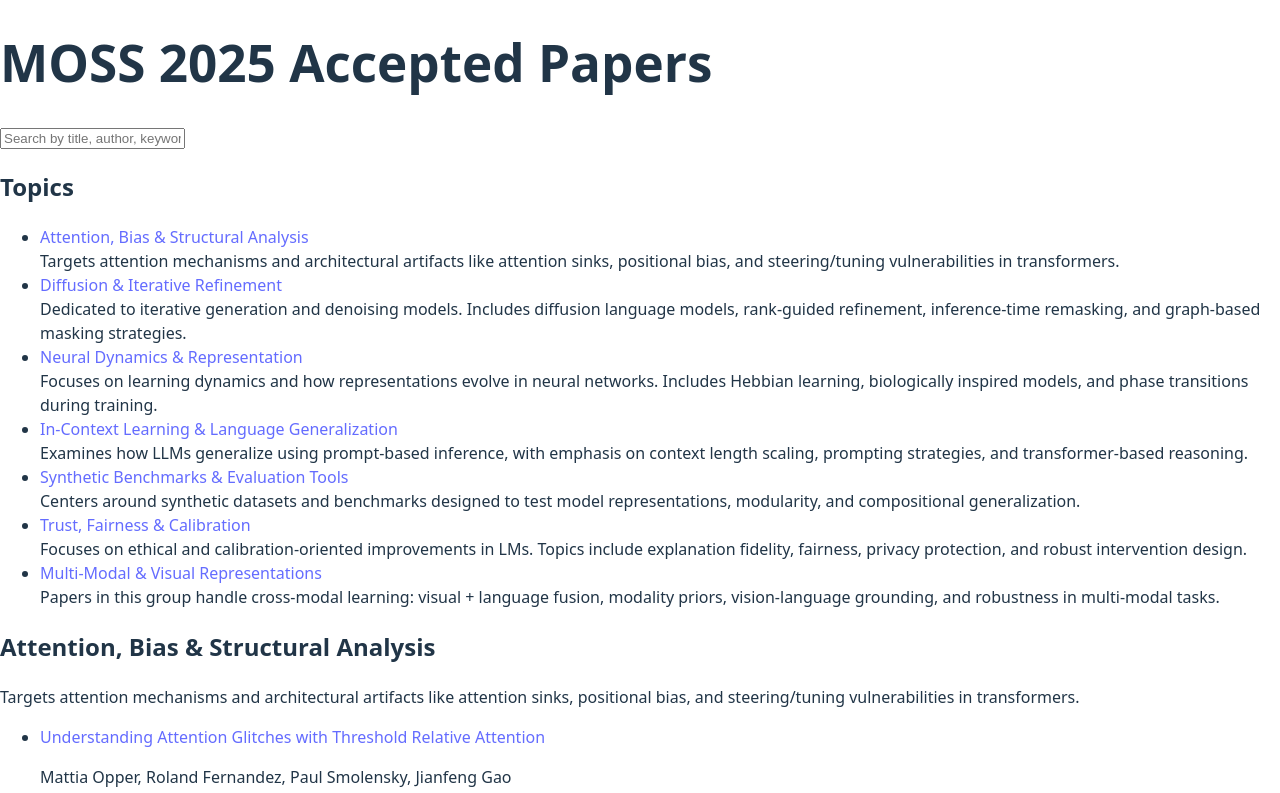
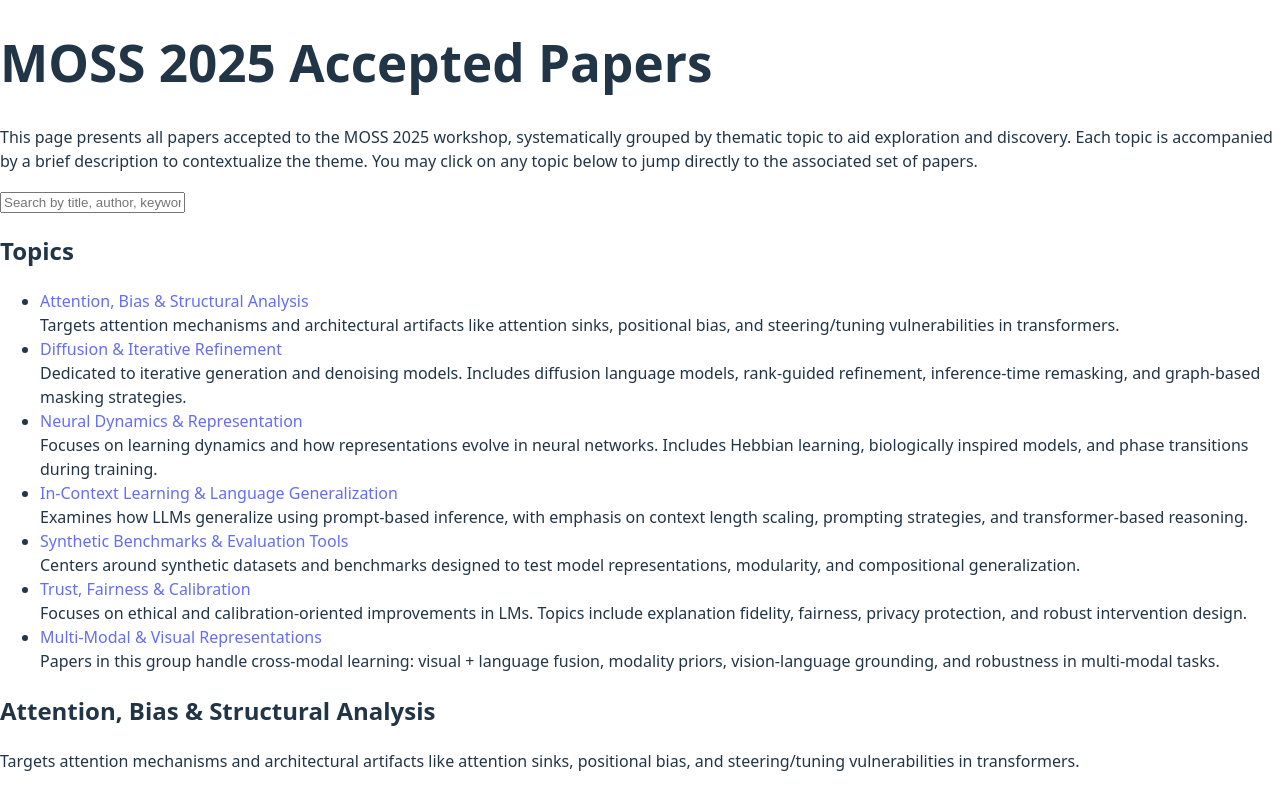
Before and after one commit to abhishekpanigrahi1996/MOSS_workshop, a React (Vite) app: page / in a window 1280 px wide. Shown: the top 793 px of the page. Built offline with nearby package versions, Linux system fonts and the light colour scheme.

Commit message:
Initial files

```diff
--- a/src/PaperBrowser.jsx
+++ b/src/PaperBrowser.jsx
@@ -1239,6 +1239,11 @@ export default function PaperBrowser() {
     return (
       <div className="p-6 max-w-5xl mx-auto w-full">
         <h1 className="text-2xl font-bold mb-4">MOSS 2025 Accepted Papers</h1>
+
+        <p className="text-sm text-gray-700 mb-6">
+        This page presents all papers accepted to the MOSS 2025 workshop, systematically grouped by thematic topic to aid exploration and discovery. Each topic is accompanied by a brief description to contextualize the theme. You may click on any topic below to jump directly to the associated set of papers.
+        </p>
+
         <Input
           placeholder="Search by title, author, keyword..."
           className="mb-6"
```
